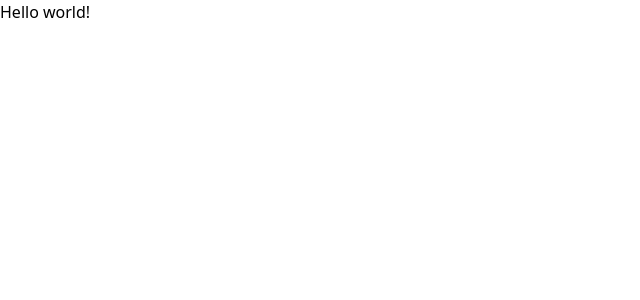
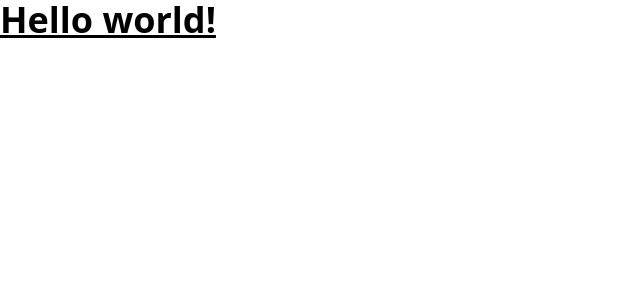
Before and after one commit to Tirthpatel13/TirthPortfolio, a JavaScript app: page / in a window 1280 px wide. Shown: the top 300 px of the page, without its empty margins (0-640 px from the left). Built offline with nearby package versions, Linux system fonts and the light colour scheme; the HTML template or start-up script is replaced by a standard one.

Commit message:
tailwind

```diff
--- a/src/App.js
+++ b/src/App.js
@@ -1,7 +1,7 @@
 function App() {
   return (
    <div>
-    <h1 className="text-4xl font-bold">Hello world!
+    <h1 className="text-4xl font-bold underline">Hello world!
     </h1>
    </div>
   );
--- a/tailwind.config.js
+++ b/tailwind.config.js
@@ -1,6 +1,8 @@
 /** @type {import('tailwindcss').Config} */
 module.exports = {
-  content: [],
+  content: [
+    "./src/**/*.{js,jsx,ts,tsx}",
+  ],
   theme: {
     extend: {},
   },
```
